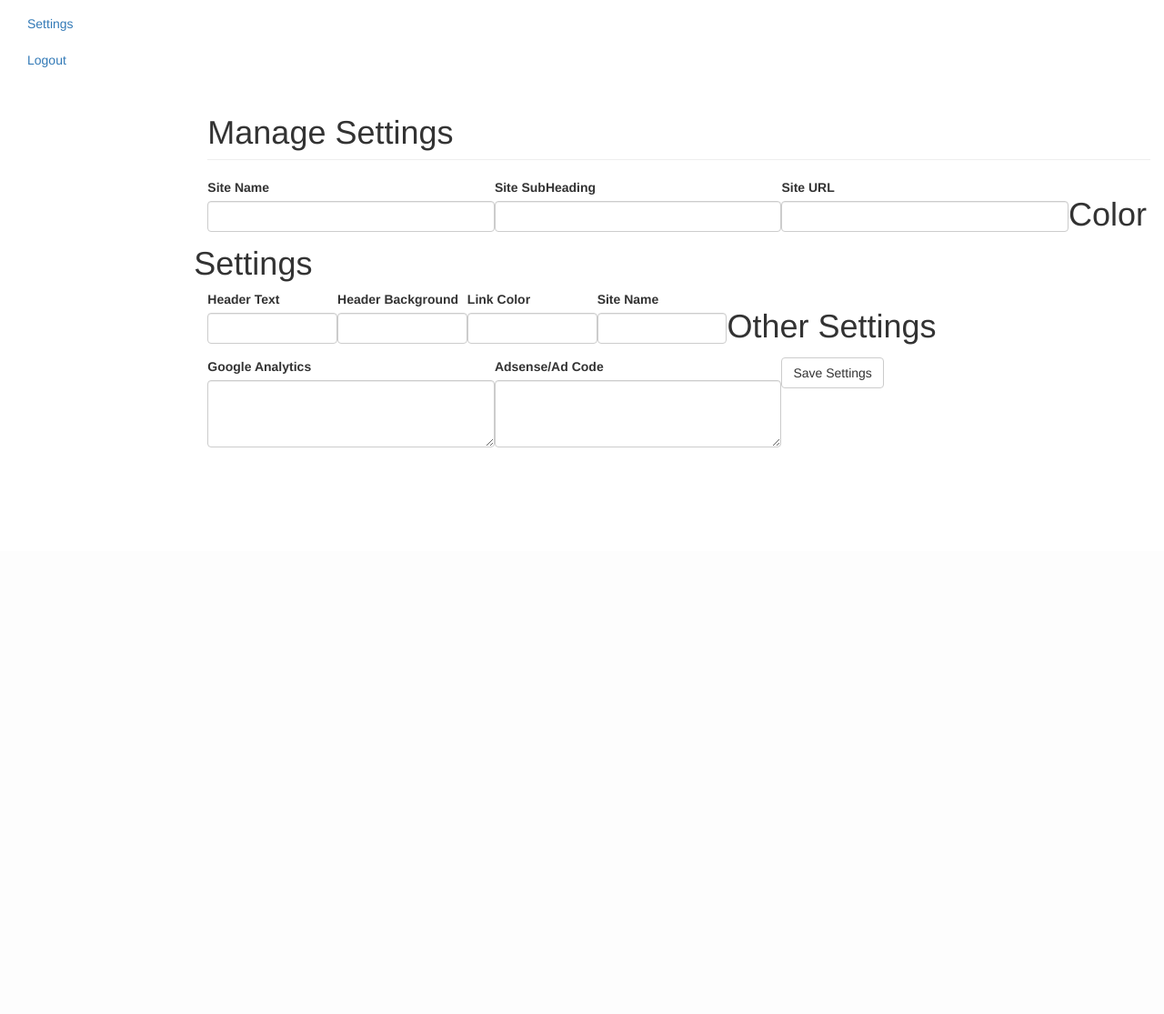
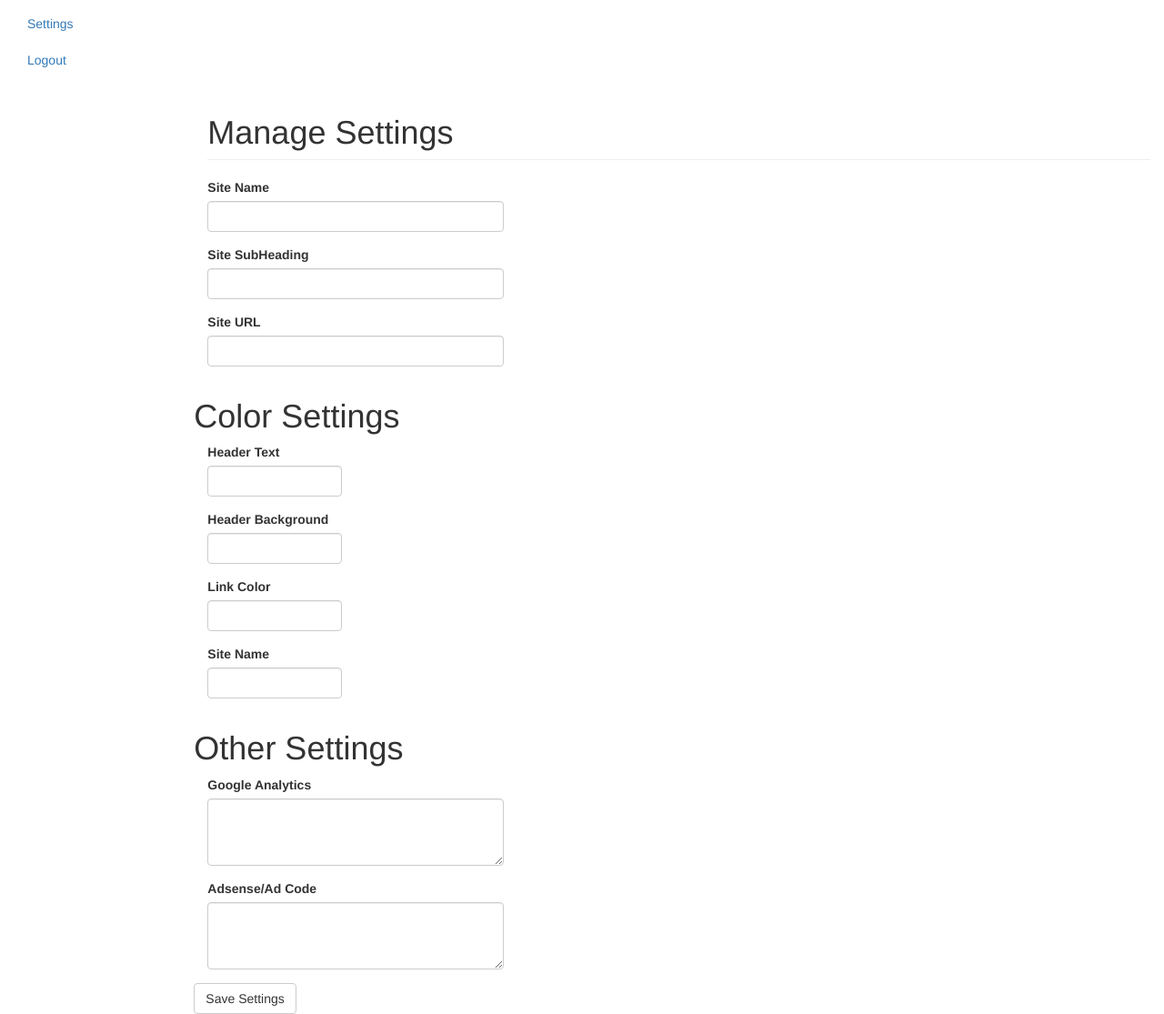
Before and after one commit to bderstine/WebsiteMixer-App-Base, a Python web app: template app/templates/admin/manage-settings.html in a window 1280 px wide. Shown: the part 194-1309 px from the top of the page at 91% size. Before the commit the page ends 686 px from the top, so only its background shows below. Run offline with Jinja, Linux system fonts and the light colour scheme; the template is opened without the code that fills it, so the values that code supplies are empty; some libraries are stand-ins or nearby versions.

Commit message:
update settings layout

```diff
--- a/app/templates/admin/manage-settings.html
+++ b/app/templates/admin/manage-settings.html
@@ -9,50 +9,73 @@
         <h1 class="page-header">Manage Settings</h1>
 
 	<form method="post" action="">
-	  <div class="form-group col-xs-4 row">
+        <div class="row">
+	  <div class="form-group col-md-4">
 	    <label for="siteName">Site Name</label>
 	    <input type="text" class="form-control" id="siteName" name="siteName"value="{{s.siteName}}">
 	  </div>
-          <div class="form-group col-xs-4 row">
+        </div>
+        <div class="row">
+          <div class="form-group col-md-4">
             <label for="siteSubheading">Site SubHeading</label>
             <input type="text" class="form-control" id="siteSubheading" name="siteSubheading" value="{{s.siteSubheading}}">
           </div>
-          <div class="form-group col-xs-4 row">
+        </div>
+        <div class="row">
+          <div class="form-group col-md-4">
             <label for="siteUrl">Site URL</label>
             <input type="text" class="form-control" id="siteUrl" name="siteUrl" value="{{s.siteUrl}}">
           </div>
+        </div>
 
           <div class="row">
             <h1>Color Settings</h1>
           </div>
-          <div class="form-group col-xs-2 row">
+        <div class="row">
+          <div class="form-group col-md-2">
             <label for="headerForeground">Header Text</label>
             <input type="text" class="form-control" id="headerForeground" name="headerForeground"value="{{s.headerForeground}}">
           </div>
-          <div class="form-group col-xs-2 row">
+        </div>
+
+        <div class="row">
+          <div class="form-group col-md-2">
             <label for="headerBackground">Header Background</label>
             <input type="text" class="form-control" id="headerBackground" name="headerBackground" value="{{s.headerBackground}}">
           </div>
-          <div class="form-group col-xs-2 row">
+        </div>
+
+        <div class="row">
+          <div class="form-group col-md-2">
             <label for="colorLinks">Link Color</label>
             <input type="text" class="form-control" id="colorLinks" name="colorLinks" value="{{s.colorLinks}}">
           </div>
-          <div class="form-group col-xs-2 row">
+        </div>
+
+        <div class="row">
+          <div class="form-group col-md-2">
             <label for="colorHover">Site Name</label>
             <input type="text" class="form-control" id="colorHover" name="colorHover" value="{{s.colorHover}}">
           </div>
+        </div>
 
           <div class="row">
             <h1>Other Settings</h1>
           </div>
-          <div class="form-group col-xs-4 row">
+
+        <div class="row">
+          <div class="form-group col-md-4">
             <label for="googleAnal">Google Analytics</label>
             <textarea class="form-control" rows="3" id="googleAnal" name="googleAnal">{{s.googleAnal}}</textarea>
           </div>
-          <div class="form-group col-xs-4 row">
+        </div>
+
+        <div class="row">
+          <div class="form-group col-md-4">
             <label for="siteAds">Adsense/Ad Code</label>
             <textarea class="form-control" rows="3" id="siteAds" name="siteAds">{{s.siteAds}}</textarea>
           </div>
+        </div>
 
           <div class="row">
             <button type="submit" class="btn btn-default">Save Settings</button>
```
